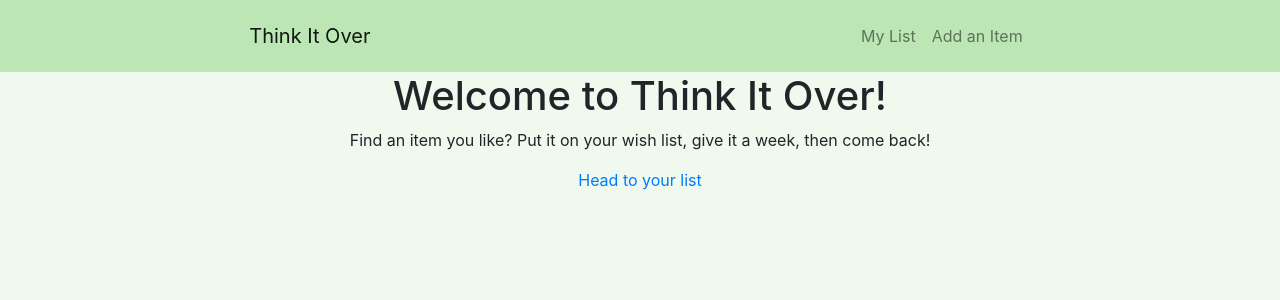
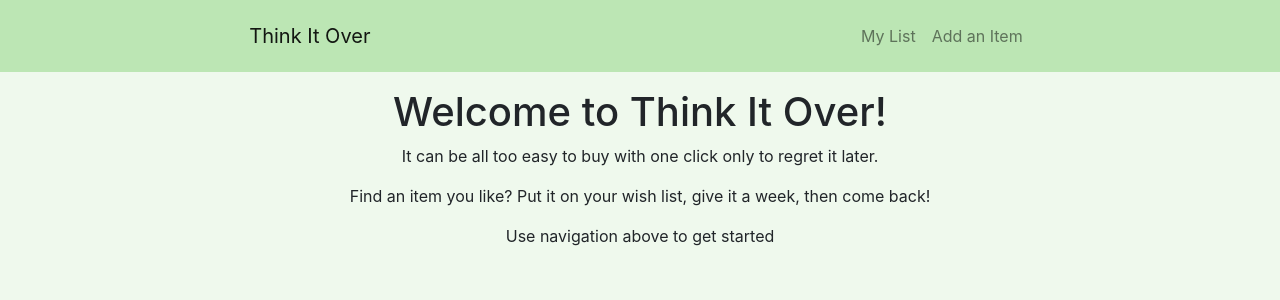
Before and after one commit to kaelaclement/think-it-over, a React (Create React App) app in the folder client/: page / in a window 1280 px wide. Shown: the top 300 px of the page. Built offline with nearby package versions, Linux system fonts and the light colour scheme; no server answers.

Commit message:
style Home

```diff
--- a/client/src/components/Home.js
+++ b/client/src/components/Home.js
@@ -1,13 +1,13 @@
 import React from 'react';
-import { Link } from 'react-router-dom';
 
 const Home = () => {
   return (
-    <>
+    <main className="mt-3">
       <h1>Welcome to Think It Over!</h1>
+      <p>It can be all too easy to buy with one click only to regret it later.</p>
       <p>Find an item you like? Put it on your wish list, give it a week, then come back!</p>
-      <Link to="/my_list">Head to your list</Link>
-    </>
+      <p>Use navigation above to get started</p>
+    </main>
   )
 }
 
```
